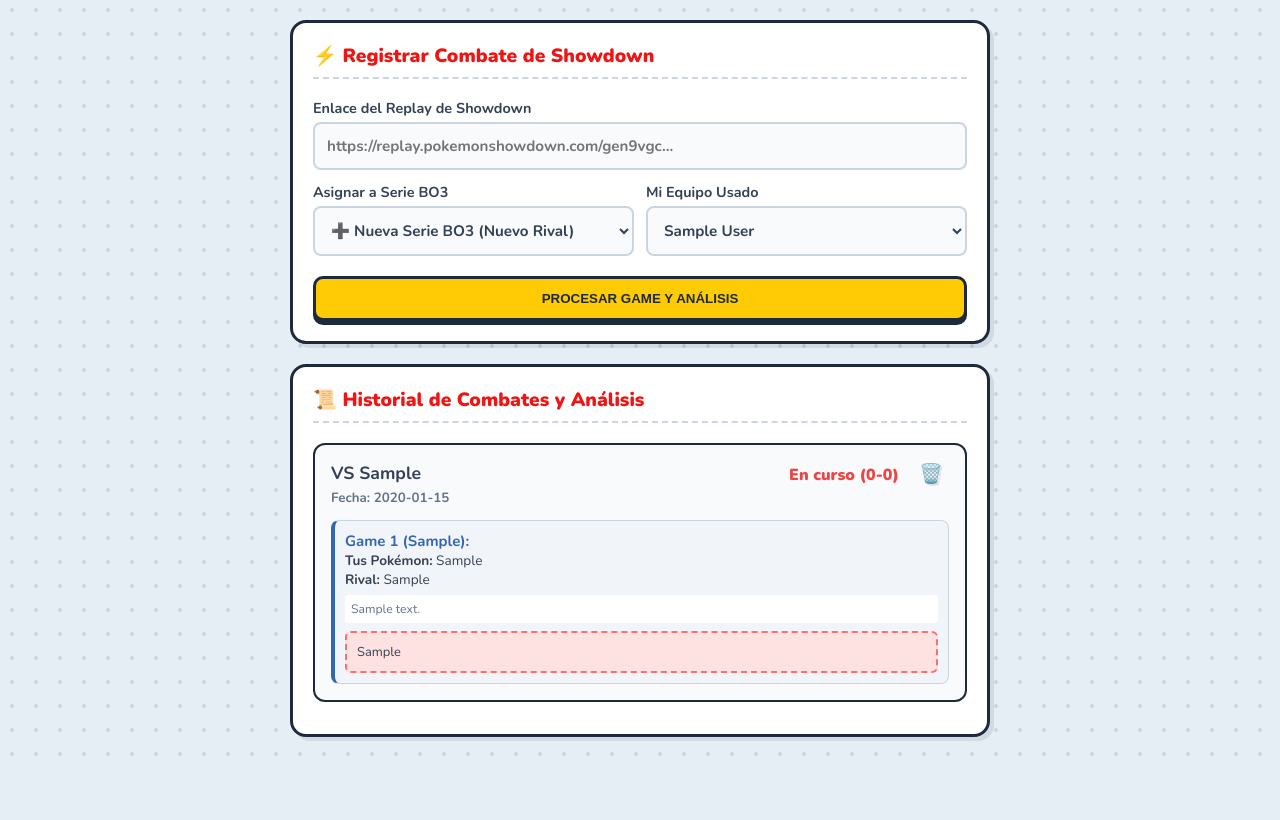
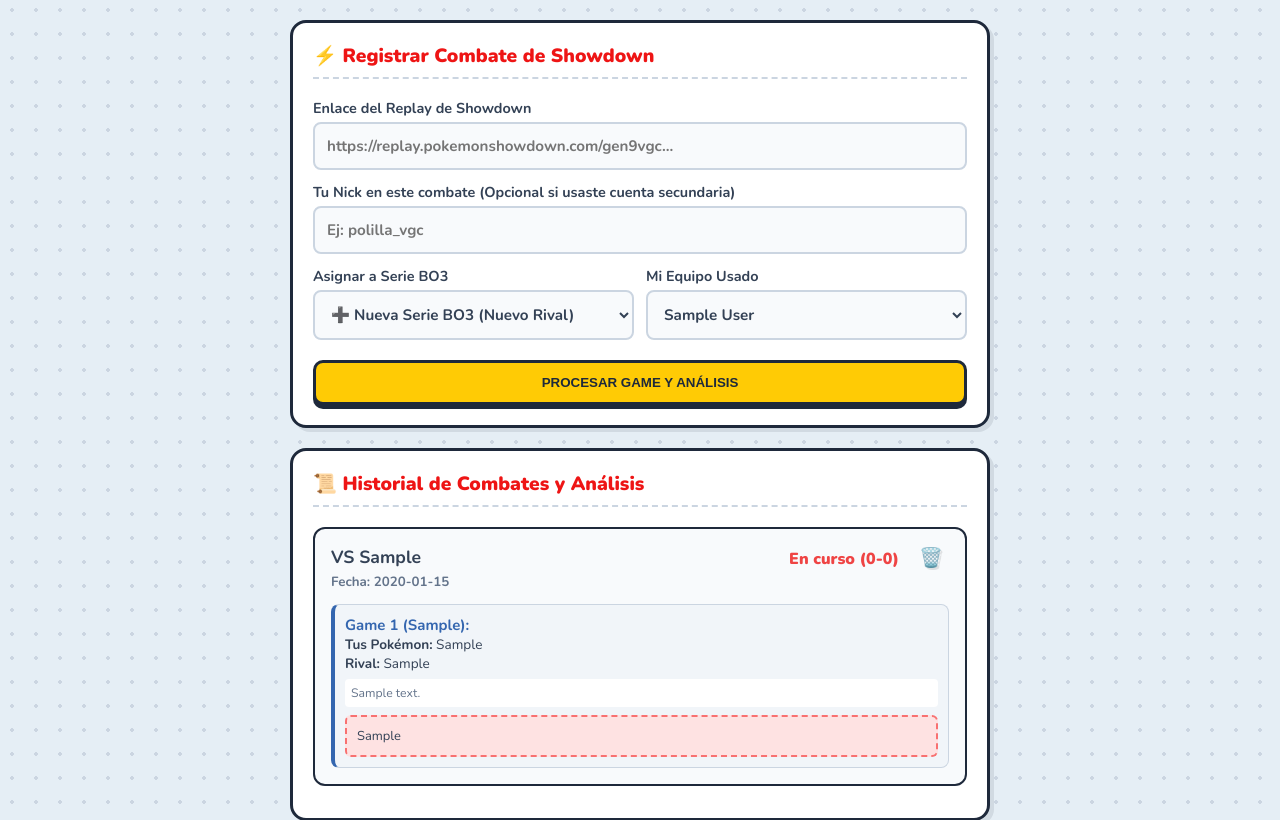
Before and after one commit to gilpinzonalvaro-commits/vgc-coach, a Flask app: page / in a window 1280 px wide. Shown: the part 170-990 px from the top of the page. Before the commit the page ends 926 px from the top, so only its background shows below. Run offline with Flask 3, Linux system fonts and the light colour scheme; tables that the repository leaves empty hold one stand-in row (values such as "Sample post").

Commit message:
Add user nickname input field to dashboard
Added a new input field for user identity in the dashboard.

```diff
--- a/templates/dashboard.html
+++ b/templates/dashboard.html
@@ -71,6 +71,13 @@
                         <label>Enlace del Replay de Showdown</label>
                         <input type="url" name="replay_url" required placeholder="https://replay.pokemonshowdown.com/gen9vgc...">
                     </div>
+
+                    <!-- CASILLA NUEVA DE IDENTIDAD -->
+                    <div class="form-group">
+                        <label>Tu Nick en este combate (Opcional si usaste cuenta secundaria)</label>
+                        <input type="text" name="user_name" placeholder="Ej: polilla_vgc">
+                    </div>
+
                     <div class="grid-2">
                         <div class="form-group">
                             <label>Asignar a Serie BO3</label>
@@ -129,19 +136,16 @@
                                 </form>
                             {% endif %}
 
-                            <!-- REPORTE DE ANÁLISIS DE CADA GAME -->
                             {% for g in s.games %}
                                 <div class="game-badge">
                                     <b style="font-size: 1.1em; color: var(--accent-blue);">Game {{ g[0] }} ({{ g[6] }}):</b><br>
                                     <span style="color: var(--text-color); font-weight: 700;">Tus Pokémon:</span> {{ g[2] }}<br>
                                     <span style="color: var(--text-color); font-weight: 700;">Rival:</span> {{ g[4] }}<br>
 
-                                    <!-- RESUMEN TÁCTICO -->
                                     <div style="margin-top: 6px; padding: 6px; background: var(--card-bg); border-radius: 4px; font-size: 0.9em; color: var(--text-muted);">
                                         {{ g[12] | safe }}
                                     </div>
 
-                                    <!-- NUEVO: EL REPORTE INTELIGENTE DEL COACH -->
                                     {% if g[13] %}
                                         <div class="report-box {% if g[6] == 'Victoria' %}win{% endif %}">
                                             {{ g[13] | safe }}
```
